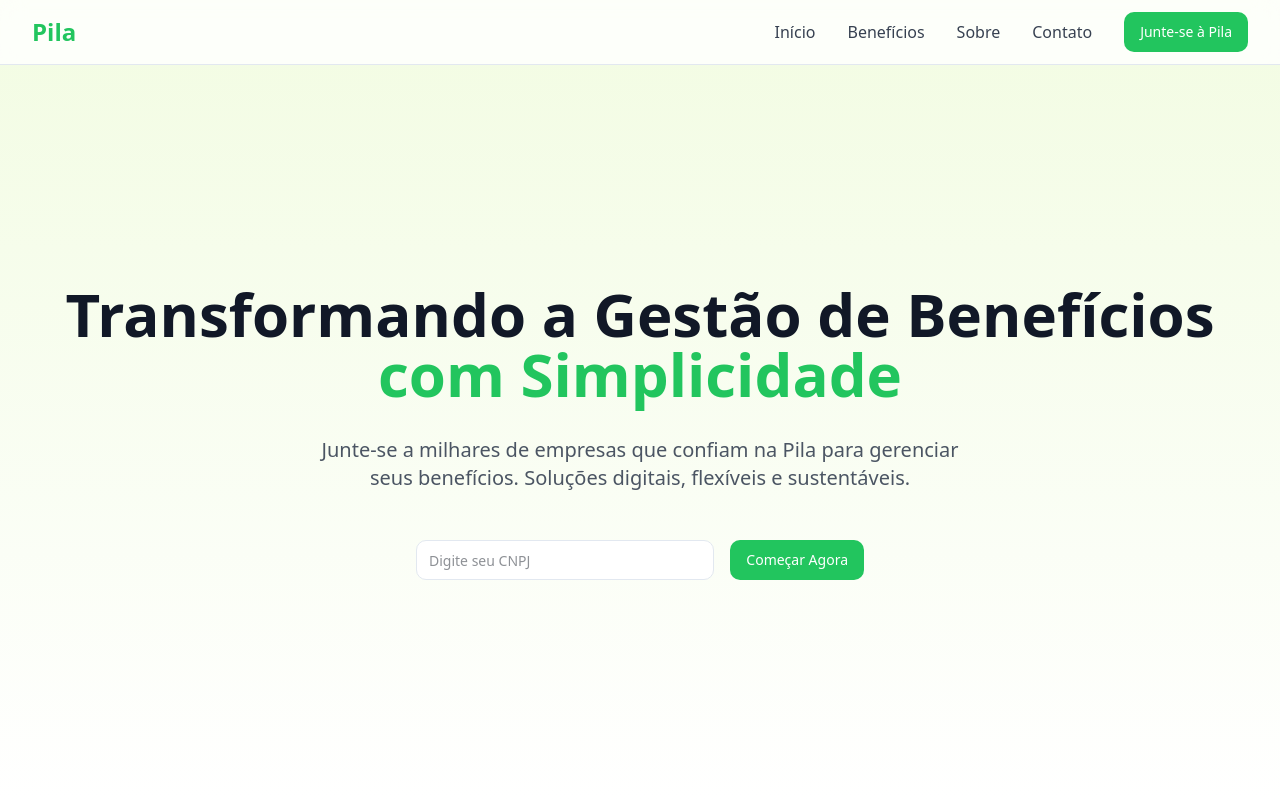
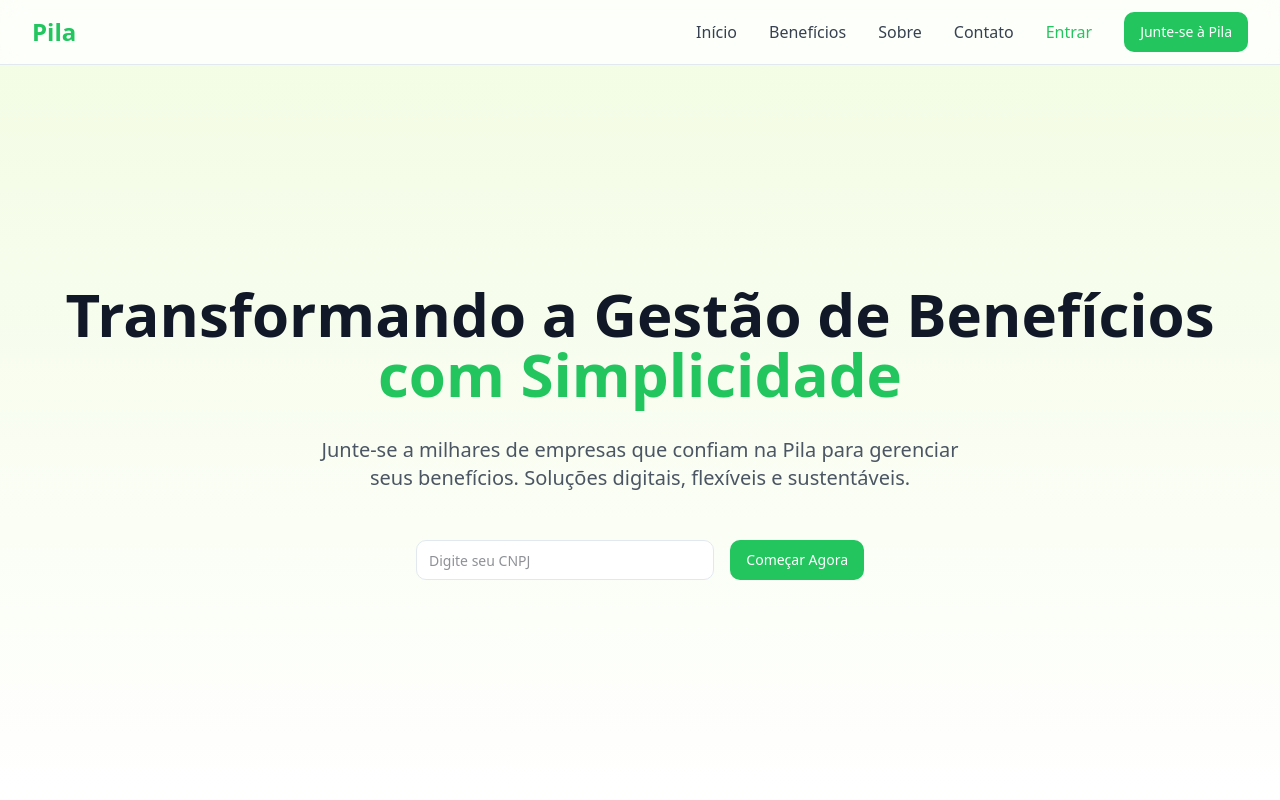
Before and after one commit to Rafazeon/modern-pila-experience, a React (Vite) app: page / in a window 1280 px wide. Shown: the top 800 px of the page. Built offline with nearby package versions, Linux system fonts and the light colour scheme.

Commit message:
Add login button to Navbar
Added a green "Entrar" button to the right of the contact section in the Navbar, linking to the specified login URL.
[skip gpt_engineer]

```diff
--- a/src/components/Navbar.tsx
+++ b/src/components/Navbar.tsx
@@ -28,6 +28,14 @@ const Navbar = () => {
             </a>
             <a href="#contact" className="text-gray-700 hover:text-primary transition-colors">
               Contato
+            </a>
+            <a
+              href="https://empresa.pilabeneficios.com.br/login"
+              target="_blank"
+              rel="noopener noreferrer"
+              className="text-primary hover:text-primary/90 transition-colors"
+            >
+              Entrar
             </a>
             <a
               href="https://empresa.pilabeneficios.com.br/register"
@@ -80,6 +88,14 @@ const Navbar = () => {
                 Contato
               </a>
               <a
+                href="https://empresa.pilabeneficios.com.br/login"
+                target="_blank"
+                rel="noopener noreferrer"
+                className="block px-3 py-2 text-primary hover:text-primary/90 transition-colors"
+              >
+                Entrar
+              </a>
+              <a
                 href="https://empresa.pilabeneficios.com.br/register"
                 target="_blank"
                 rel="noopener noreferrer"
```
